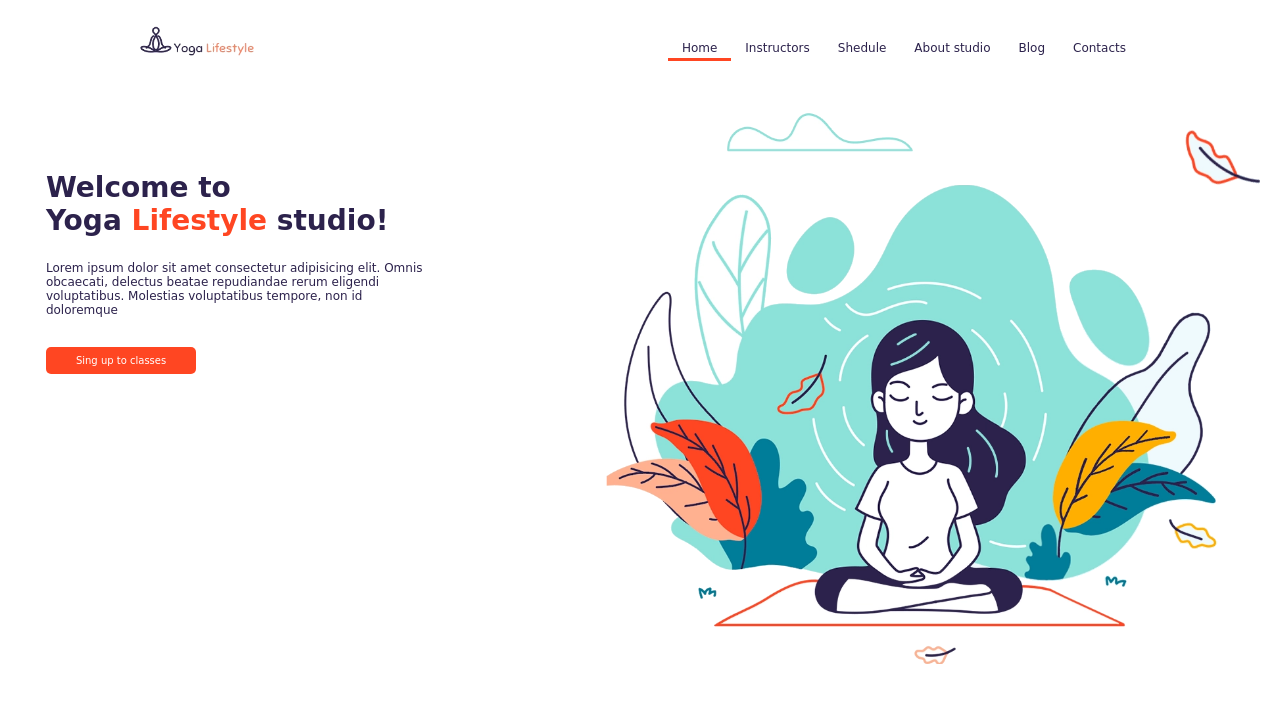
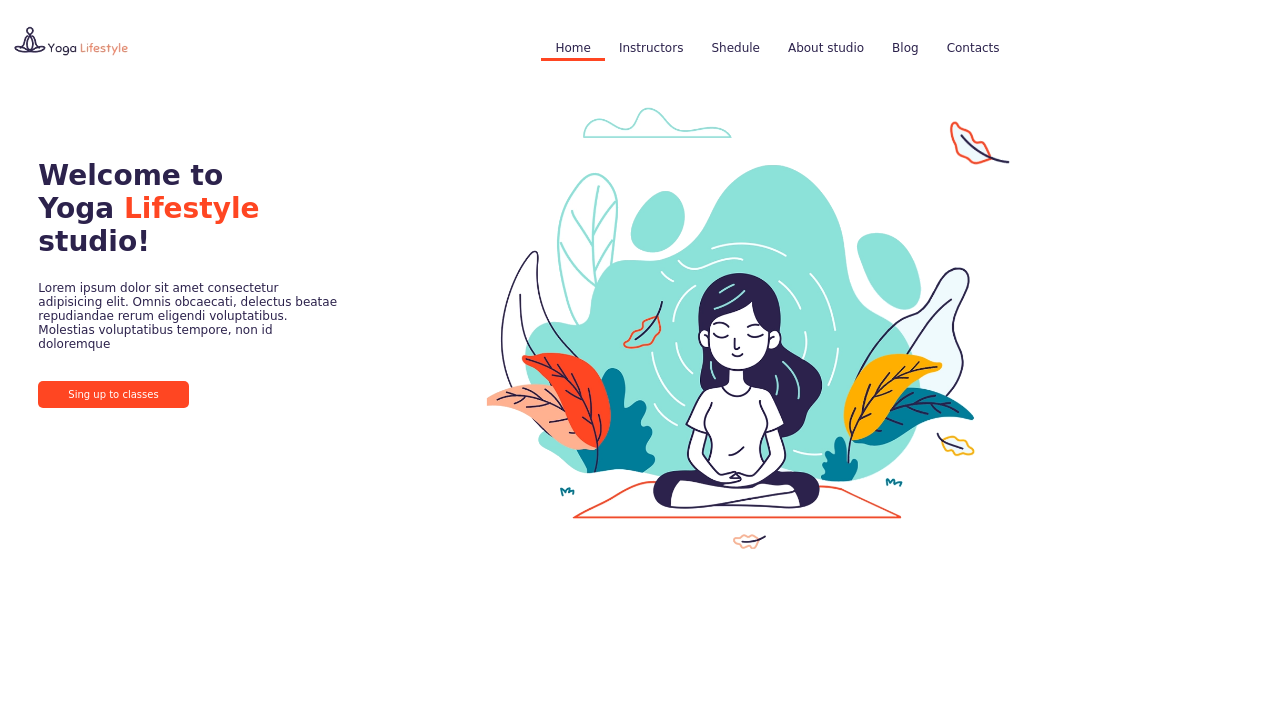
Before and after one commit to ritullia/4-joga, a website: page index.html in a window 1280 px wide. Drawn offline with Linux system fonts and the light colour scheme.

Commit message:
Header commit

```diff
--- a/css/main.css
+++ b/css/main.css
@@ -10,7 +10,7 @@ header{
     width: 1000px;
     font-family: cursive;
     margin-top: 10px;
-    margin-left: calc((100% - 1000px) / 2);
+    margin-left: calc((80% - 1000px) / 2);
     background-color: transparent
 }
 
@@ -79,7 +79,8 @@ p{
 
 section {
     display: inline-block;
-    width: 100%;
+    width: 80%;
+    float: left;
 }
 
 section>img {
@@ -99,7 +100,4 @@ div>a {
     padding-bottom: 8px;
     background-color: #FF4622;
     font-style: normal;
-
-
-
 }
```
